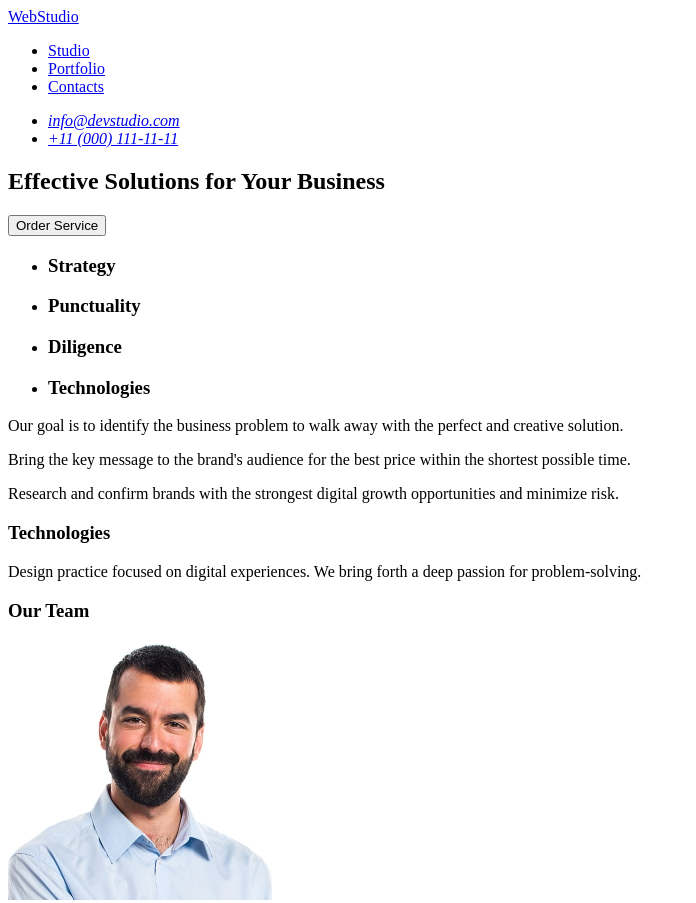
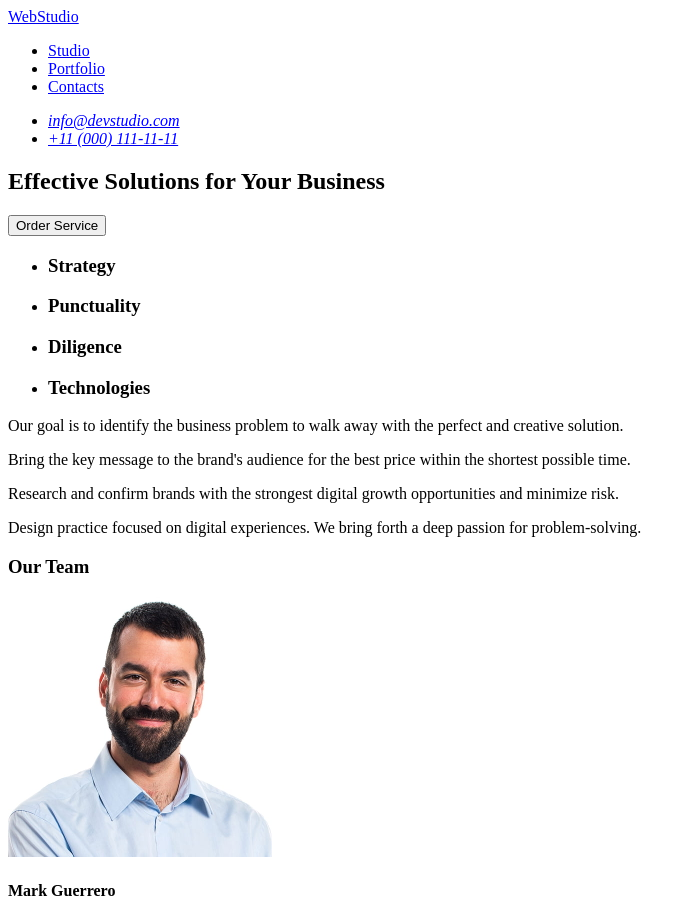
Before and after one commit to Dazz1e-1/goit-markup-hw-01, a plain HTML site: page index.html in a window 1280 px wide. Shown: the top 903 px of the page, without its empty margins (0-696 px from the left). Drawn offline with Linux system fonts and the light colour scheme.

Commit message:
error correction

```diff
--- a/index.html
+++ b/index.html
@@ -26,7 +26,8 @@
       <section>
         <h1>Effective Solutions for Your Business</h1>
         <button type="button">Order Service</button>
-
+      </section>
+      <section>
         <ul>
           <li><h3>Strategy</h3></li>
           <li><h3>Punctuality</h3></li>
@@ -47,7 +48,7 @@
           Research and confirm brands with the strongest digital growth
           opportunities and minimize risk.
         </p>
-        <h3>Technologies</h3>
+
         <p>
           Design practice focused on digital experiences. We bring forth a deep
           passion for problem-solving.
```
